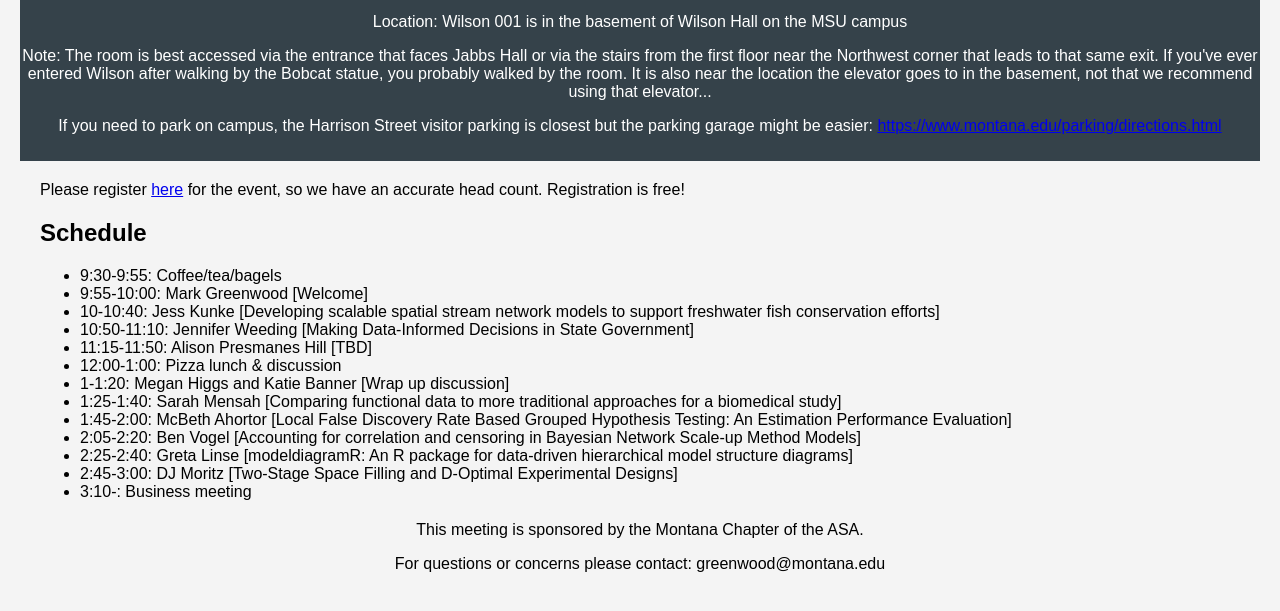
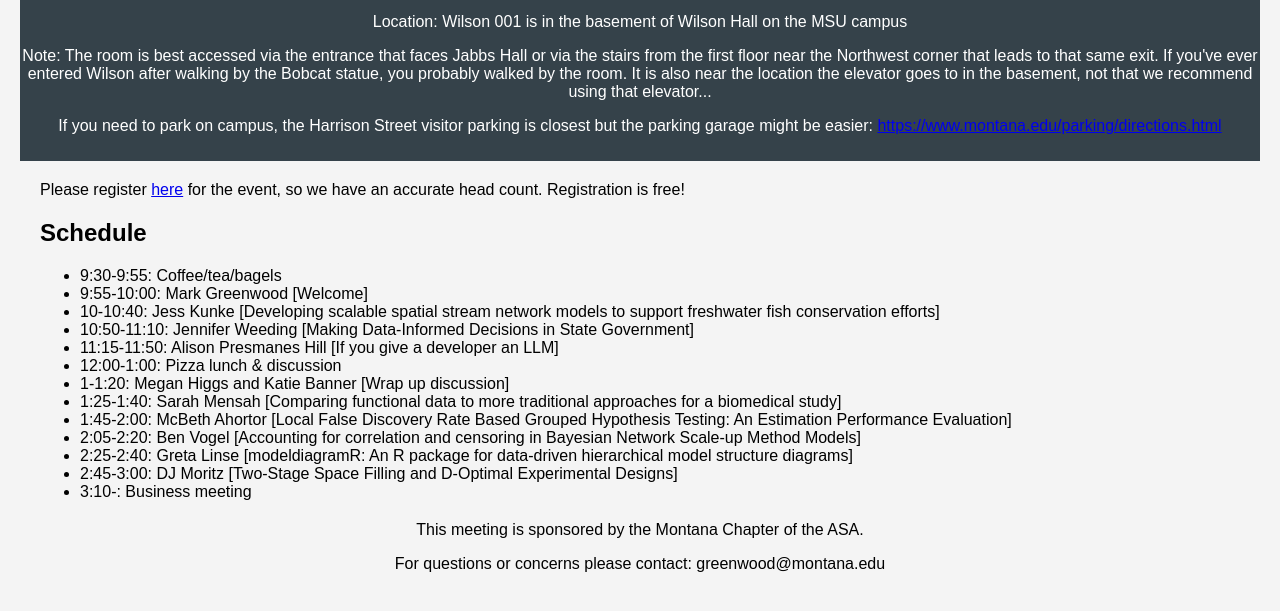
Before and after one commit to SamidhaSShetty/MT-ASA-2025, a plain HTML site: page index.html in a window 1280 px wide. Shown: the part 131-742 px from the top of the page. Drawn offline with Linux system fonts and the light colour scheme.

Commit message:
Update index.html

```diff
--- a/index.html
+++ b/index.html
@@ -26,7 +26,7 @@
         <li>9:55-10:00: Mark Greenwood [Welcome] </li>
         <li> 10-10:40: Jess Kunke [Developing scalable spatial stream network models to support freshwater fish conservation efforts]</li>
         <li> 10:50-11:10: Jennifer Weeding [Making Data-Informed Decisions in State Government]</li>
-        <li> 11:15-11:50: Alison Presmanes Hill [TBD]</li>
+        <li> 11:15-11:50: Alison Presmanes Hill [If you give a developer an LLM]</li>
         <li> 12:00-1:00: Pizza lunch & discussion </li>
         <li> 1-1:20: Megan Higgs and Katie Banner [Wrap up discussion]</li>
         <li> 1:25-1:40: Sarah Mensah [Comparing functional data to more traditional approaches for a biomedical study]</li>
```
